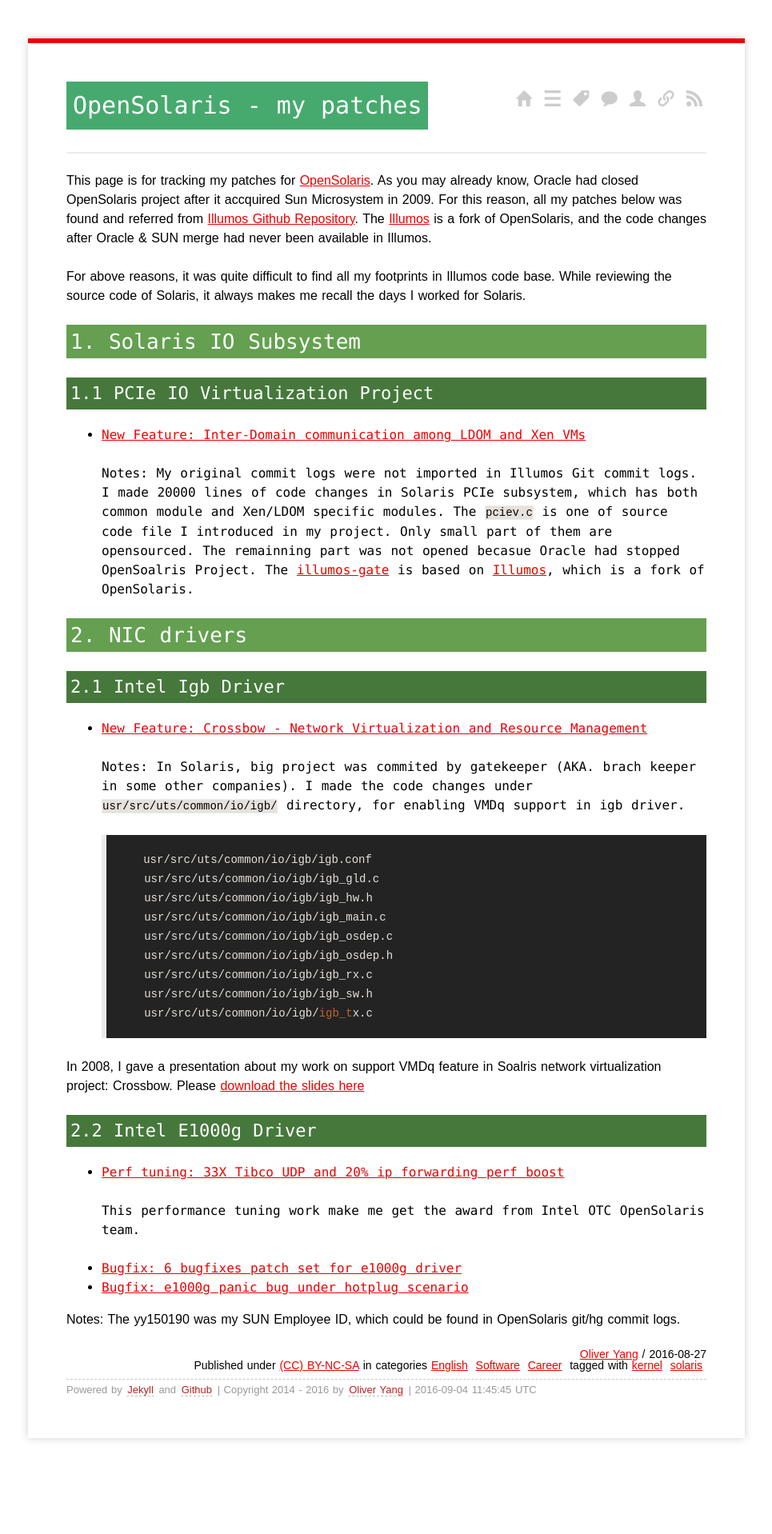
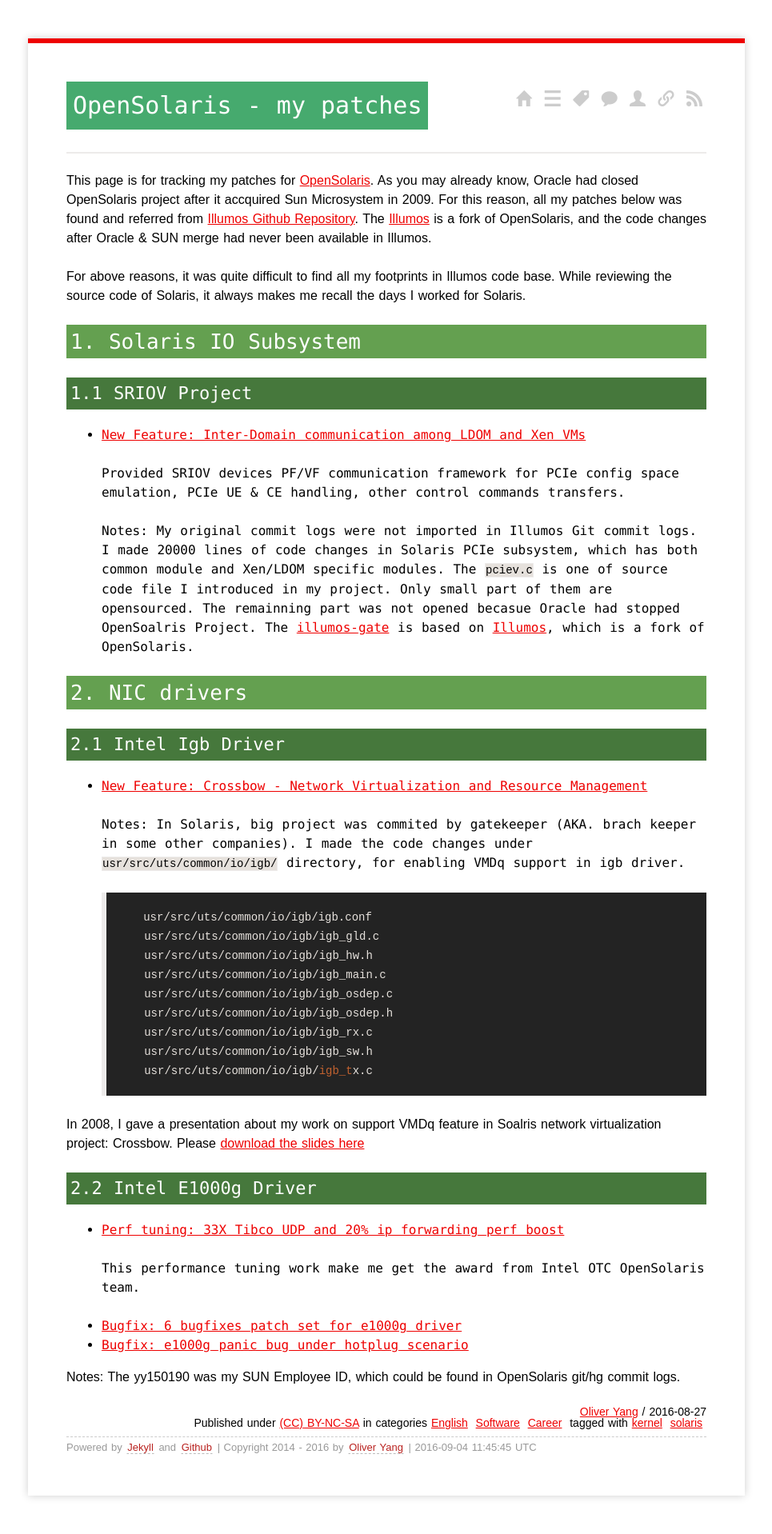
Before and after one commit to yangoliver/yangoliver.github.io, a Jekyll site: the page built from _posts/2016/2016-08-27-opensolaris-my-patches.md, in a window 1280 px wide. Shown: the whole page at 80% size, without its empty margins (157-1122 px from the left). Built offline with Jekyll 4.4.1, drawn with Linux system fonts in a browser that asks for light colours; comment, search, counter and statistics services are not loaded; before the commit the page ends 1846 px from its top, so only the background shows below that.

Commit message:
update: SRIOV project is well known than IO virtualization project

```diff
--- a/_posts/2016/2016-08-27-opensolaris-my-patches.md
+++ b/_posts/2016/2016-08-27-opensolaris-my-patches.md
@@ -15,9 +15,11 @@
 
 ## 1. Solaris IO Subsystem
 
-### 1.1 PCIe IO Virtualization Project
+### 1.1 SRIOV Project
 
 - [New Feature: Inter-Domain communication among LDOM and Xen VMs](https://github.com/illumos/illumos-gate/blob/master/usr/src/uts/common/io/pciex/pciev.c)
+
+  Provided SRIOV devices PF/VF communication framework for PCIe config space emulation, PCIe UE & CE handling, other control commands transfers.
 
   Notes: My original commit logs were not imported in Illumos Git commit logs. I made 20000 lines of code changes in Solaris PCIe subsystem, which has both common module and Xen/LDOM specific modules.
          The `pciev.c` is one of source code file I introduced in my project. Only small part of them are opensourced. The remainning part was not opened becasue Oracle had stopped OpenSoalris Project.
```
